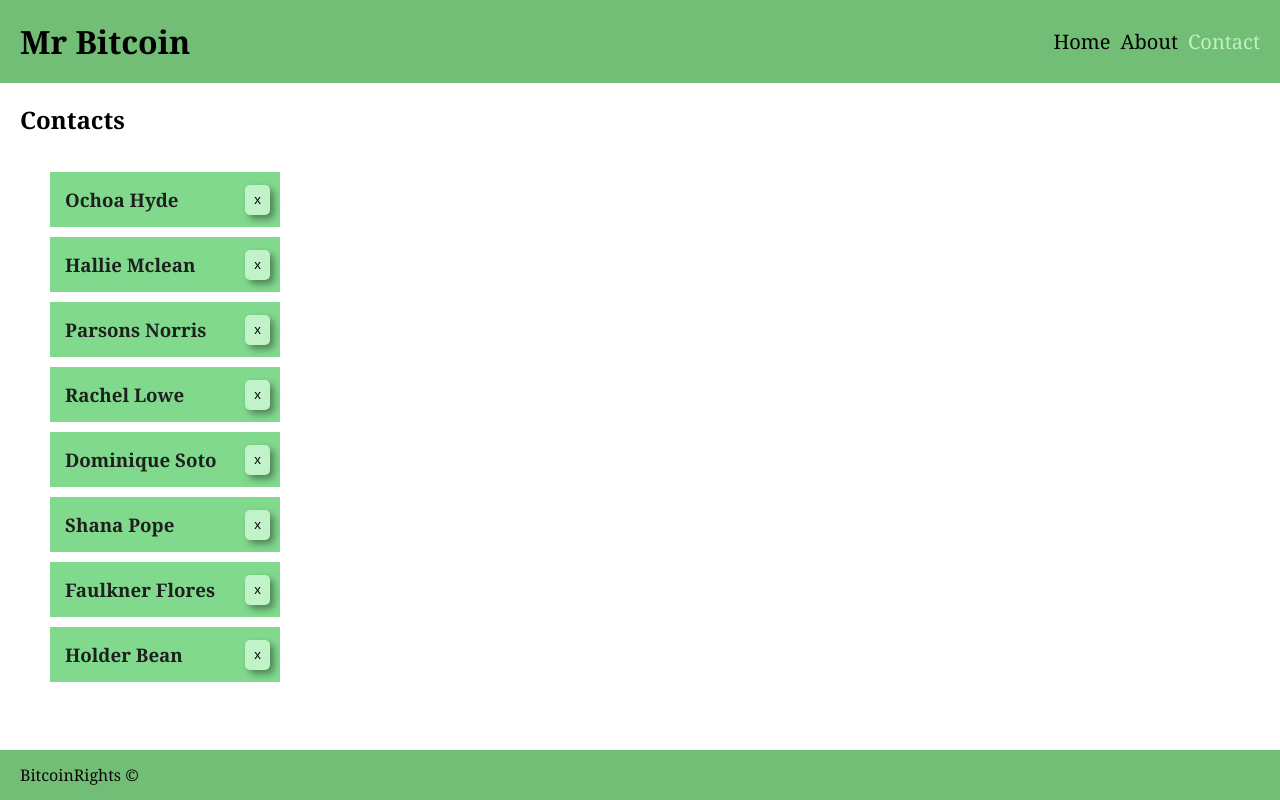
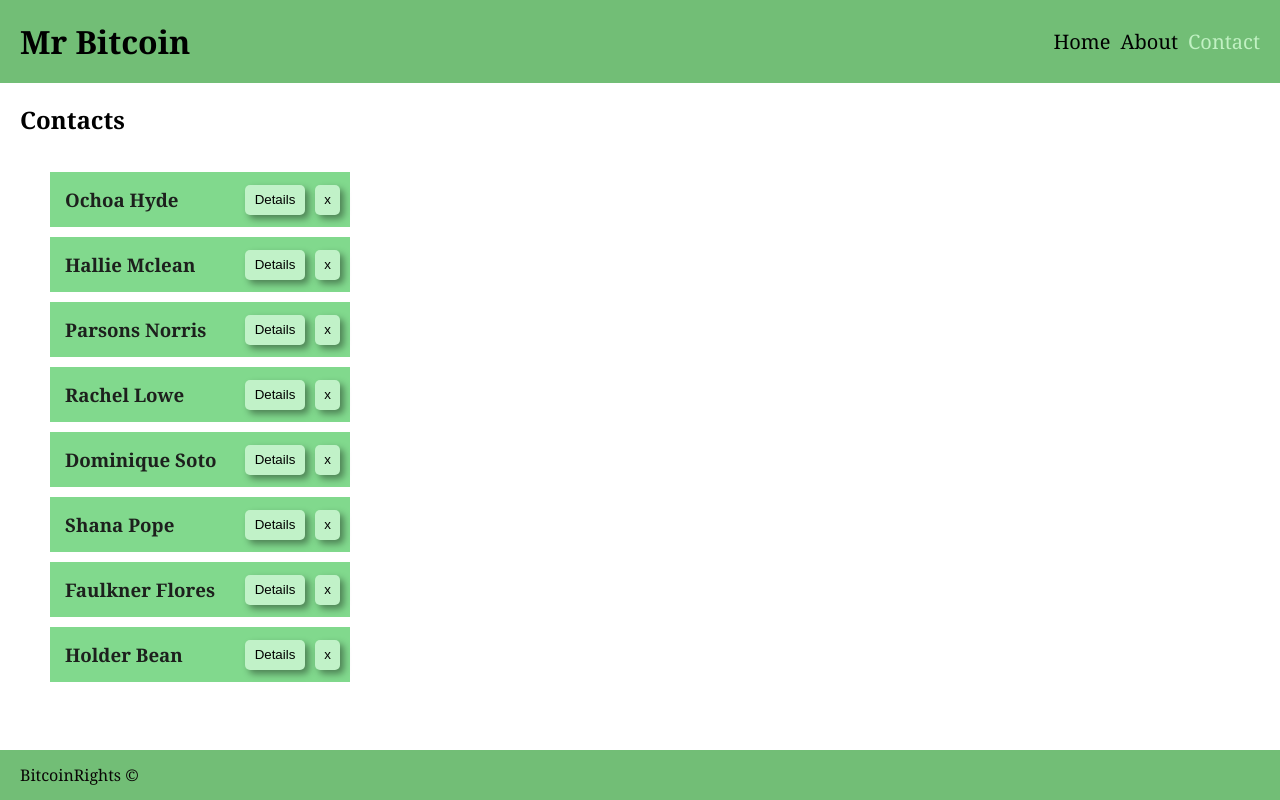
Before and after one commit to Rivka212/Mr.Bitcoin-Vue, a Vue app: page /#/contact in a window 1280 px wide. Built offline with nearby package versions, Linux system fonts and the light colour scheme.

Commit message:
Implement Details route

```diff
--- a/src/cmps/ContactList.vue
+++ b/src/cmps/ContactList.vue
@@ -3,8 +3,10 @@
         <ul>
             <li v-for="contact in contacts" :key="contact._id">
                 <ContactsPreview :contact="contact" />
+                <div class="action">
+                <RouterLink :to="`/contact/${contact._id}`"><button>Details</button></RouterLink>
                 <button @click="onRemoveContact(contact._id)">x</button>
-            </li>
+           </div> </li>
         </ul>
     </section>
 </template>
@@ -35,13 +37,19 @@ li {
     display: flex;
     justify-content: space-between;
     align-items: center;
-    width: 230px;
+    width: 300px;
     list-style: none;
     color: rgb(29, 32, 29);
     /* background-color: rgb(172, 244, 182); */
     background-color: rgb(129, 217, 141);
     padding: 5px;
     margin: 10px;
+}
+
+.action{
+    display: flex;
+    justify-content: space-between;
+    align-items: center;
 }
 
 button {
@@ -52,6 +60,9 @@ button {
     border: none;
     box-shadow: 4px 4px 7px rgba(0, 0, 0, 0.4);
     background-color: rgb(193, 242, 200);
-
+}
+.action :first-child {
+    width: 60px;
+    margin-right: 10px;
 }
 </style>
--- /dev/null
+++ b/src/pages/ContactDetails.vue
@@ -0,0 +1,52 @@
+<template>
+    <section v-if="contact" class="contact-details">
+        <!-- <h1>Contact Details: </h1> -->
+        <h2>{{ contact.name }}</h2>
+        <h4>Phone: {{ contact.phone }}</h4>
+        <h4>Email: {{ contact.email }}</h4>
+        <RouterLink to="/contact"><button>Back</button></RouterLink>
+    </section>
+</template>
+
+<script>
+import { contactService } from '@/services/contact.service'
+export default {
+    data() {
+        return {
+            contact: null
+        }
+    },
+    async created() {
+        const { id: contactId } = this.$route.params
+        this.contact = await contactService.get(contactId)
+    }
+}
+</script>
+
+<style scoped>
+.contact-details {
+    display: grid;
+    gap: 10px;
+    padding: 40px;
+    margin: 50px;
+    background-color: rgb(194, 249, 213);
+}
+
+h2,
+h4 {
+    color: rgb(8, 59, 24);
+    padding: 10px;
+}
+
+button {
+    border-radius: 5px;
+    padding: 10px;
+    border: none;
+    background-color: rgb(62, 191, 103);
+    ;
+}
+
+a {
+    justify-self: end;
+}
+</style>
--- a/src/router/index.js
+++ b/src/router/index.js
@@ -1,6 +1,7 @@
 import { createRouter, createWebHashHistory } from 'vue-router'
 import Home from '../pages/Home.vue'
 import ContactIndex from '../pages/ContactIndex.vue'
+import ContactDetails from '../pages/ContactDetails.vue'
 
 
 const routerOptions = {
@@ -18,6 +19,11 @@ const routerOptions = {
         component: ContactIndex,
       },
       {
+        path: '/contact/:id',
+        name: 'ContactDetails',
+        component: ContactDetails,
+      },
+      {
         path: '/about',
         name: 'about',
         // route level code-splitting
```
